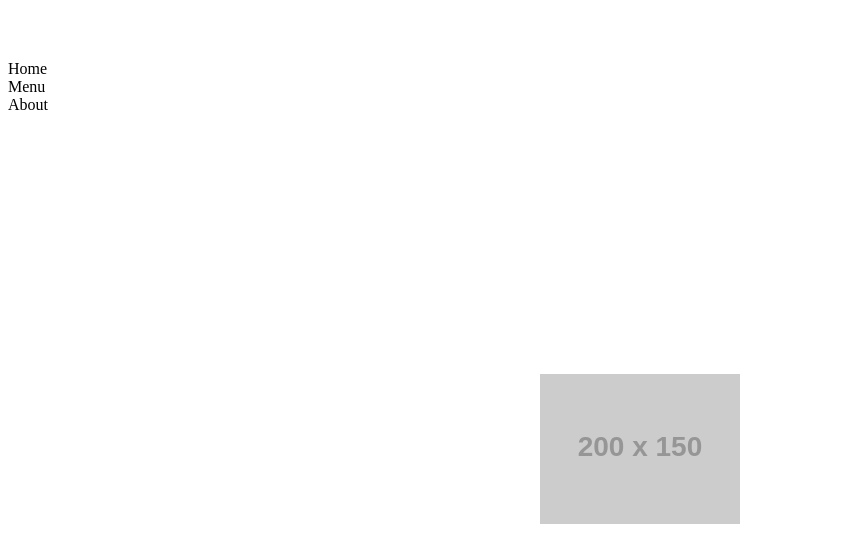
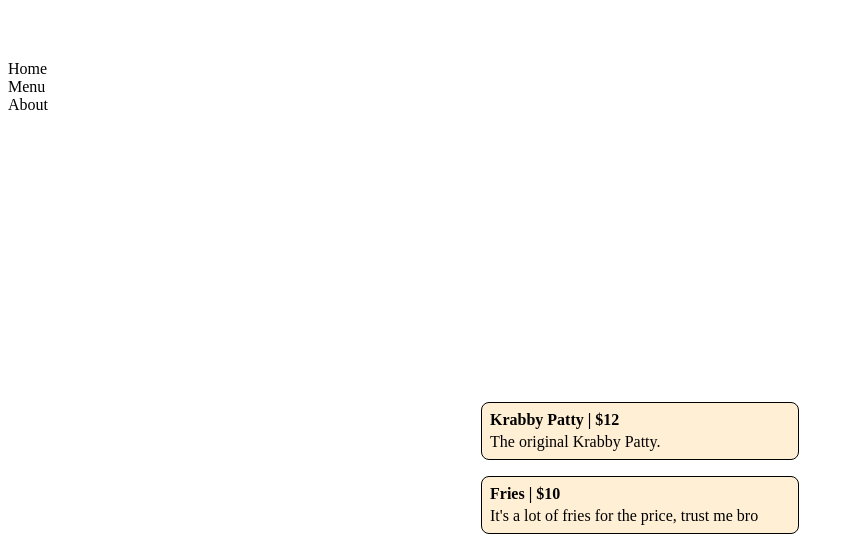
Before and after one commit to roasted-oolong/Project-Restaurant-Page, a website built with webpack: page src/template.html in a window 1280 px wide. Shown: the top 540 px of the page, without its empty margins (0-854 px from the left). Built offline with nearby package versions, Linux system fonts and the light colour scheme; placeholder pictures from the web are drawn by us.

Commit message:
Add menu.js
Added menu module

```diff
--- a/src/index.js
+++ b/src/index.js
@@ -1,6 +1,8 @@
 import "./styles.css";
 import { greeting } from "./greeting.js"
 import { loadHomepage } from "./homepage.js";
+import { loadMenu } from "./menu.js";
 
 console.log(greeting)
 loadHomepage();
+loadMenu();
--- /dev/null
+++ b/src/menu.js
@@ -0,0 +1,39 @@
+export function loadMenu() {
+    const content = document.getElementById('content');
+
+    const menuItems = [
+        {
+            name: 'Krabby Patty',
+            price: '$12',
+            description: 'The original Krabby Patty.'
+        },
+        {
+            name: 'Fries',
+            price: '$10',
+            description: "It's a lot of fries for the price, trust me bro"
+        },
+        {
+            name: 'Salad',
+            price: '$8',
+            description: 'Crisp romaine lettuce, parmesan, croutons, and Caesar dressing.'
+        }
+    ];
+
+    content.innerHTML = '';
+    menuItems.forEach(item => {
+        const card = document.createElement('div');
+        card.className = 'menu-card';
+
+        const title = document.createElement('div');
+        title.style.fontWeight = 'bold';
+        title.textContent = `${item.name} | ${item.price}`;
+
+        const desc = document.createElement('div');
+        desc.textContent = item.description;
+        desc.style.marginTop = '4px';
+
+        card.appendChild(title);
+        card.appendChild(desc);
+        content.appendChild(card);
+    });
+}
--- a/src/styles.css
+++ b/src/styles.css
@@ -11,3 +11,13 @@ body {
   justify-content: center;
   align-items: center;
 }
+
+.menu-card {
+  border: 1px solid black;
+  background: papayawhip;
+  width: 300px;
+  min-width: 100px;
+  border-radius: 8px;
+  margin: 8px;
+  padding: 8px;
+}
```
Also changed, not shown: src/about.js (added).
